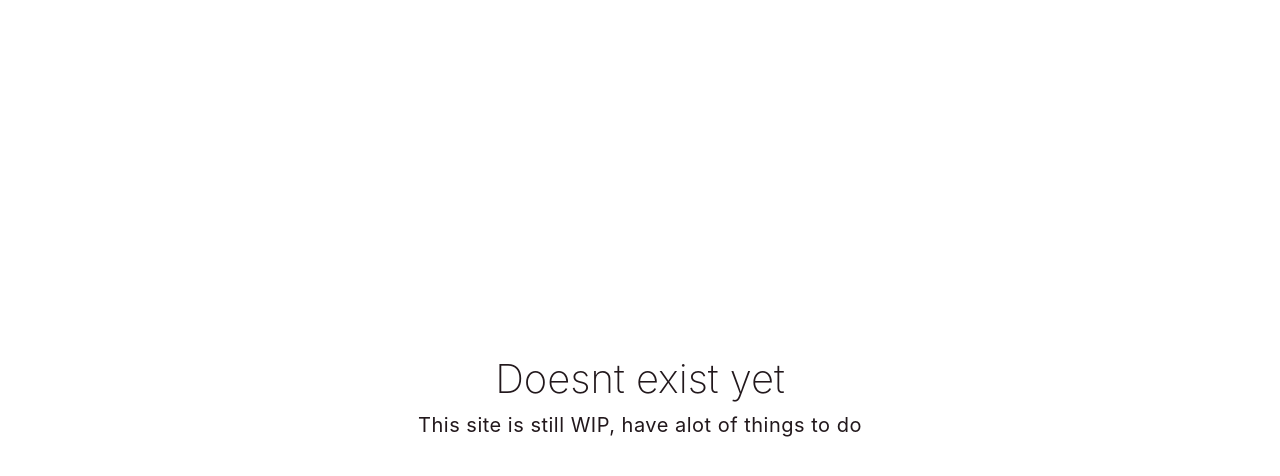
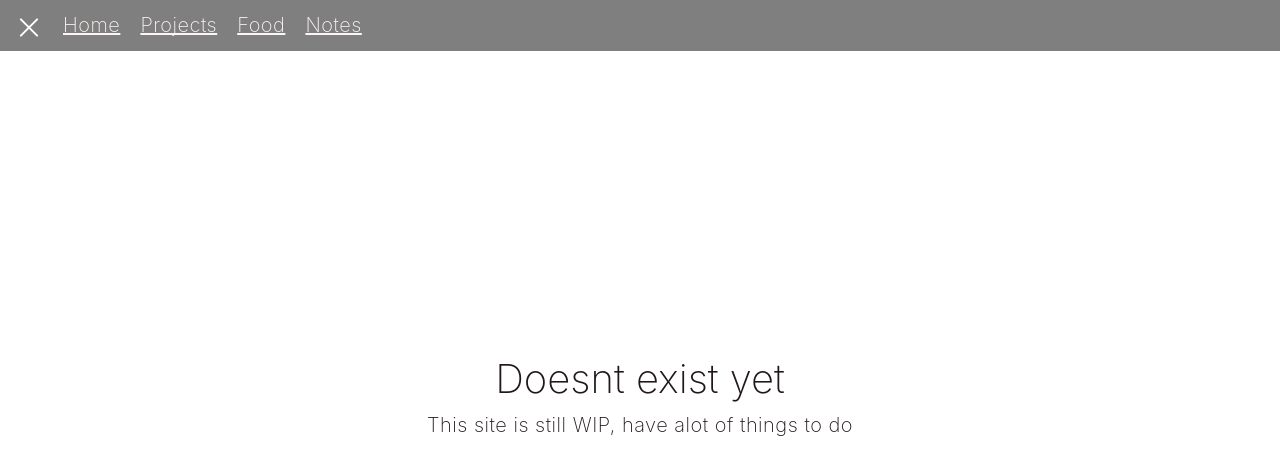
Before and after one commit to adriansun1/adrian-site, a Next.js app: page /wip in a window 1280 px wide. Shown: the top 476 px of the page. Built offline with nearby package versions, Linux system fonts and the light colour scheme.

Commit message:
remove large images, modify food pages

```diff
--- a/components/Navbar.jsx
+++ b/components/Navbar.jsx
@@ -6,15 +6,25 @@ import { Fade } from 'react-awesome-reveal';
 
 const StyledWrapper = styled.div`
   position: fixed;
+  top: 0;
   left: 0;
   right: 0;
   background: ${(props) => (props.isOpen ? 'rgba(0, 0, 0, 0.5)' : 'none')};
   display: flex;
   align-items: center;
   z-index: 9999;
-  padding-left: 1rem;
-  padding-top: 0.5rem;
+  padding-left: 0.5rem;
+  padding-top: 0.25rem;
   transition: all 1s;
+  .burg {
+    display: flex;
+    align-items: center;
+    color: var(--purple);
+    h3 {
+      display: ${(props) => (props.isOpen ? 'none' : '')};
+      cursor: pointer;
+    }
+  }
   ul {
     margin: 0;
     padding: 0;
@@ -36,19 +46,26 @@ const StyledWrapper = styled.div`
   }
 `;
 
-export default function Navbar({ hasHome }) {
-  const [isOpen, setIsOpen] = useState(false);
+export default function Navbar({ hasHome, open }) {
+  const [isOpen, setIsOpen] = useState(open ?? false);
   return (
     <StyledWrapper isOpen={isOpen}>
-      <div className='circle'>
+      <div
+        className='burg'
+        onClick={() => {
+          if (!isOpen) setIsOpen(true);
+        }}
+      >
         <Hamburger
           direction='right'
           color={isOpen ? 'white' : '#553D67'}
           toggled={isOpen}
+          size={25}
           rounded
           toggle={setIsOpen}
           label='Show menu'
         />
+        <h3>Menu</h3>
       </div>
       {isOpen ? (
         <Fade direction='right' cascade damping={0.2} triggerOnce>
@@ -59,19 +76,16 @@ export default function Navbar({ hasHome }) {
                   <a>Home</a>
                 </Link>
               </li>
-            ): <></>}
-            <li>
-              <Link href='/wip'>
-                <a>Professional</a>
-              </Link>
-            </li>
+            ) : (
+              <></>
+            )}
             <li>
               <Link href='/wip'>
                 <a>Projects</a>
               </Link>
             </li>
             <li>
-              <Link href='/wip'>
+              <Link href='/food'>
                 <a>Food</a>
               </Link>
             </li>
--- a/components/Roller.jsx
+++ b/components/Roller.jsx
@@ -28,7 +28,7 @@ const StyledWrapper = styled.div`
   }
   height: 110vh;
   min-height: 700px;
-  background: url('./assets/images/hiking.png');
+  // background: url('./assets/images/hiking.png');
   background-size: cover;
   background-repeat: no-repeat;
   @media (max-width: 1100px) {
--- a/next.config.js
+++ b/next.config.js
@@ -1,5 +1,9 @@
 module.exports = {
   webpack: (config, { buildId, dev, isServer, defaultLoaders, webpack }) => {
+    config.module.rules.push({
+      test: /\.md$/,
+      use: 'raw-loader',
+    });
     // Important: return the modified config
     return config;
   }
--- a/package.json
+++ b/package.json
@@ -9,16 +9,20 @@
     "start": "next start"
   },
   "dependencies": {
+    "@n8tb1t/use-scroll-position": "^2.0.3",
     "babel-plugin-styled-components": "^1.12.0",
     "chart.js": "^2.9.4",
     "chartjs-plugin-datalabels": "^0.7.0",
+    "gray-matter": "^4.0.2",
     "hamburger-react": "^2.4.0",
     "next": "10.0.4",
     "normalize.css": "^8.0.1",
+    "raw-loader": "^4.0.2",
     "react": "17.0.1",
     "react-awesome-reveal": "^3.4.0",
     "react-dom": "17.0.1",
     "react-icons": "^4.1.0",
+    "react-markdown": "^5.0.3",
     "styled-components": "^5.2.1"
   }
 }
--- a/pages/_document.js
+++ b/pages/_document.js
@@ -32,7 +32,7 @@ export default class MyDocument extends Document {
     return (
       <Html>
         <Head>
-          <link href='/fonts/fonts.css' rel="preload" />
+          <link href='/fonts/fonts.css' rel="preload" as="style"/>
         </Head>
         <body>
           <Main />
--- a/pages/wip.jsx
+++ b/pages/wip.jsx
@@ -1,5 +1,6 @@
 import React from 'react';
 import styled from 'styled-components';
+import Navbar from '../components/Navbar';
 
 const StyledWrapper = styled.div`
   height:100vh;
@@ -12,6 +13,7 @@ const StyledWrapper = styled.div`
 export default function Wip() {
   return (
     <StyledWrapper>
+      <Navbar open hasHome/>
       <h1>Doesnt exist yet</h1>
       <p>This site is still WIP, have alot of things to do</p>
     </StyledWrapper>
--- a/styles/GlobalStyles.js
+++ b/styles/GlobalStyles.js
@@ -15,25 +15,32 @@ const GlobalStyles = createGlobalStyle`
     --bgGradient: linear-gradient(
     to bottom right,
     var(--pink),
-    var(--maroon)
-  );
+    var(--maroon));
+    --shadow: 0 1px 3px rgba(0,0,0,0.12), 0 1px 2px rgba(0,0,0,0.24);
   }
 
-  html, body{
+  #__next{
     height:100%;
     width:100%;
   }
+
 
   html {
     font-size: 10px;
     padding: 0px;
     margin:0px;
+    scroll-behavior: smooth;
   }
 
   body {
     font-size: 2rem;
     padding: 0px;
     margin:0px;
+  }
+
+  html, body{
+    height:100%;
+    width:100%;
   }
 
   img{
@@ -60,6 +67,11 @@ const GlobalStyles = createGlobalStyle`
     }
   }
 
+  input{
+    width:100%;
+    max-width: 300px;
+  }
+
   img {
     max-width: 100%;
   }
--- a/styles/StyledLanding.js
+++ b/styles/StyledLanding.js
@@ -9,6 +9,7 @@ const StyledLanding = styled.div`
   overflow: hidden;
   background: var(--bgGradient);
   background-attachment: fixed;
+  transition: all .2s;
   .hero-img {
     margin:auto;
     margin-bottom:0;
--- a/styles/Typography.js
+++ b/styles/Typography.js
@@ -9,6 +9,7 @@ const Typography = createGlobalStyle`
   p, li {
     letter-spacing: 0.5px;
     margin: 1rem 0;
+    font-weight:200;
   }
   h1,h2,h3,h4,h5,h6 {
     font-weight: 200;
@@ -24,10 +25,6 @@ const Typography = createGlobalStyle`
     h2{
       font-size:2rem;
     }
-    p{
-      font-size:medium;
-    }
-
   }
   a {
     color: var(--black);
```
Also changed, not shown: components/Landing.jsx (+6 -6 lines), public/assets/images/kpop_dude_s.png, 1 other file (tests, documents, lock files or other folders).
